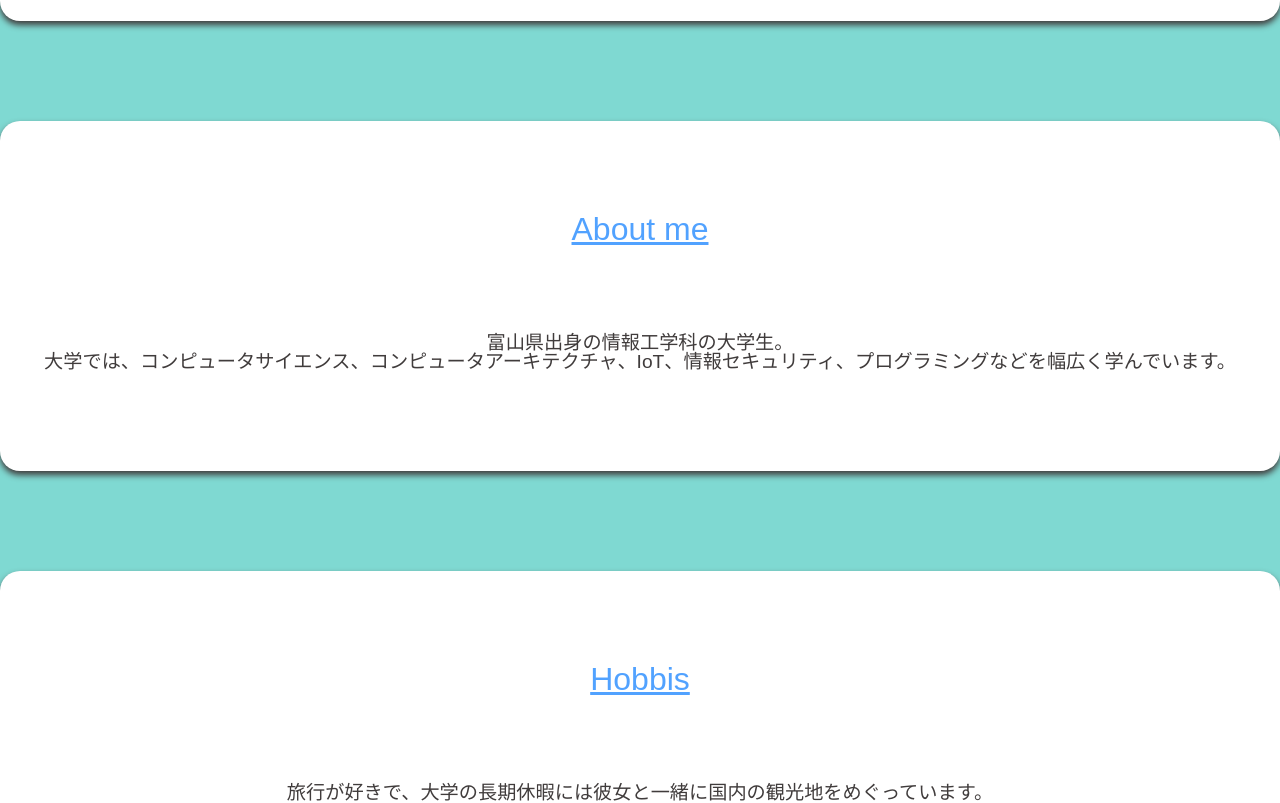
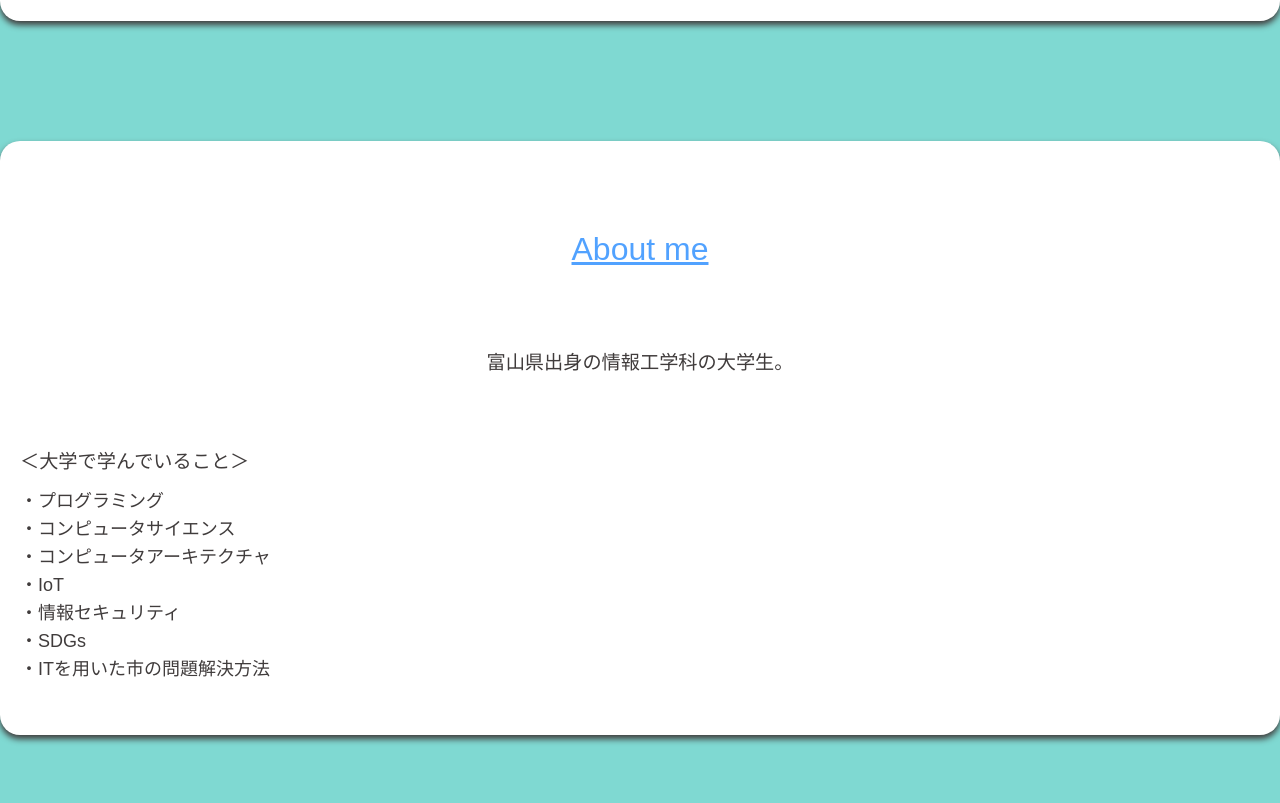
Before and after one commit to to-bi-eng/my-portfolio, a Next.js app: page / in a window 1280 px wide. Shown: the part 1219-2022 px from the top of the page. Built offline with nearby package versions, Linux system fonts and the light colour scheme.

Commit message:
2025-04\12_fixall-1

```diff
--- a/src/app/globals.css
+++ b/src/app/globals.css
@@ -122,9 +122,9 @@ body {
   padding-right: 50rem;
 }
 
-/* .pl-8 {
-  padding-left: 0rem;
-} */
+.pl-8 {
+  padding-left: 40rem;
+}
 
 .mb-4 {
   padding-bottom: 10rem;
@@ -177,6 +177,19 @@ body {
   background-color: rgb(255 255 255 / var(--tw-bg-opacity, 1));;
 }
 
+.mx-auto {
+  margin-left: auto;
+  margin-right: auto;
+}
+
+.mb-1 {
+  padding-bottom: 1rem;
+}
+
+.mb-2 {
+  padding-bottom: 2rem;
+}
+
 
 /* 成果物 */
 .py-1 {
@@ -206,10 +219,17 @@ body {
   --tx-scale-y: 1.05;
 }
 
+.section-wrapper {
+  max-width: 1200px;         /* 横幅の上限 */
+  margin: 0 auto;            /* 中央寄せ */
+  padding-left: 2rem;        /* 左右余白（スマホでも潰れない） */
+  padding-right: 2rem;
+}
+
 
 /* セクション */
 section {
-  margin-bottom: 100px;
+  margin-bottom: 120px;
   padding: 20px;
   background: #fff;
   border-radius: 20px;
--- a/src/app/page.tsx
+++ b/src/app/page.tsx
@@ -29,11 +29,22 @@ export default function Home() {
 
       {/* 自己紹介 */}
       <section id="about_me">
-        <h2 className="mini_title text-blue-400 pt-4 underline text-center">About me</h2>
-        <p className="text-1xl py-20 px-6 text-center">
-          富山県出身の情報工学科の大学生。<br />
-          大学では、コンピュータサイエンス、コンピュータアーキテクチャ、IoT、情報セキュリティ、プログラミングなどを幅広く学んでいます。
-        </p>
+        <div className="max-w-8xl mx-auto text-center">
+          <h2 className="mini_title text-blue-400 pt-4 underline">About me</h2>
+          <p className="text-1xl py-20">
+            富山県出身の情報工学科の大学生。<br />
+          </p>
+          <ul className="list-disc text-left mx-auto max-w-[255] mb-2">
+            <li className="text-lg transition-all duration-1000 opacity-100 transition-y-0 text-1xl mb-1">＜大学で学んでいること＞</li>
+            <li className="text-lg transition-all duration-1000 opacity-100 transition-y-0">・プログラミング</li>
+            <li className="text-lg transition-all duration-1000 opacity-100 transition-y-0">・コンピュータサイエンス</li>
+            <li className="text-lg transition-all duration-1000 opacity-100 transition-y-0">・コンピュータアーキテクチャ</li>
+            <li className="text-lg transition-all duration-1000 opacity-100 transition-y-0">・IoT</li>
+            <li className="text-lg transition-all duration-1000 opacity-100 transition-y-0">・情報セキュリティ</li>
+            <li className="text-lg transition-all duration-1000 opacity-100 transition-y-0">・SDGs</li>
+            <li className="text-lg transition-all duration-1000 opacity-100 transition-y-0">・ITを用いた市の問題解決方法</li>
+          </ul>
+        </div>
       </section>
 
       {/* 趣味 */}
@@ -46,14 +57,14 @@ export default function Home() {
       {/* 成果物 */}
       <section id="works">
         <h2 className="mini_title text-blue-400 py-20 underline text-center">Works</h2>
-        <div className="grid grid-cols-1 md:grid-cols-2 lg:grid-cols-4 gap-8">
+        <div className="grid grid-cols-1 md:grid-cols-2 lg:grid-cols-3 gap-8 section-wrapper">
           <div className="bg-blue-100 text-center py-20 px-6 rounded-lg shadow-lg transform transition duration-500 hover:scale-105 hover:shadow-2xl">
-            <h3 className="text-xl font-semibold mb-2">自己紹介ホームページ</h3>
+            <h3 className="text-xl font-semibold mb-2 px-4">自己紹介ホームページ</h3>
             <p className="py-1">自己紹介をしているサイトです。</p>
             <a href="https://my-portfolio-phi-six-31.vercel.app" className="bg-blue-500 hover:bg-blue-600 text-white rounded-lg py-2 px-4 inline-block transition duration-300">Visit Work</a>
           </div>
           <div className="bg-blue-100 text-center py-20 px-6 rounded-lg shadow-lg transform transition duration-500 hover:scale-105 hover:shadow-2xl">
-            <h3>メモアプリ</h3>
+            <h3 className="text-xl font-semibold mb-2">メモアプリ</h3>
             <p className="py-1">入力した文字を表形式で表示されるメモアプリです。</p>
             <a href="#" className="bg-blue-500 hover:bg-blue-600 text-white rounded-lg shadow-lg py-2 px-4 inline-block transition duration-300">Visit Work</a>
           </div>
```
